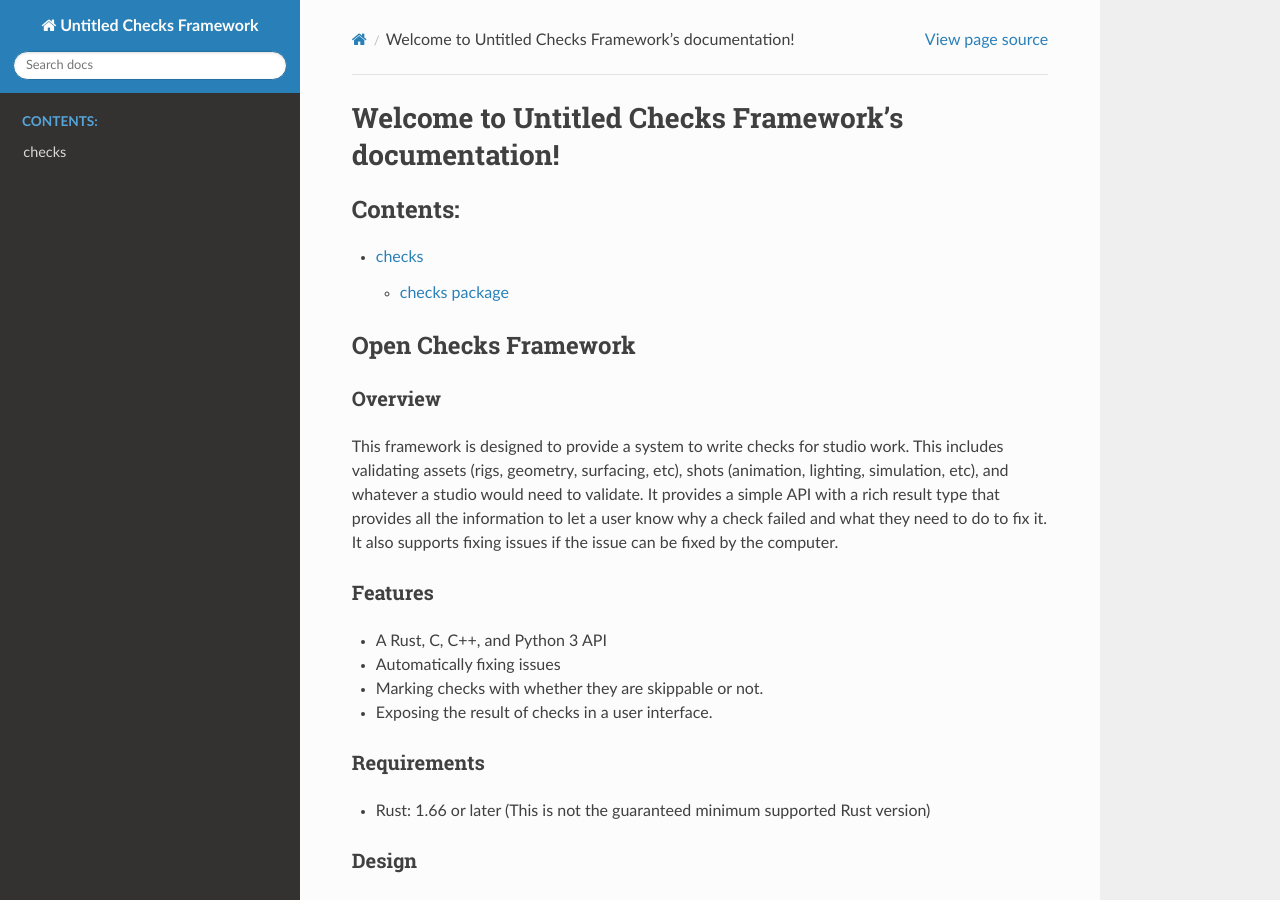
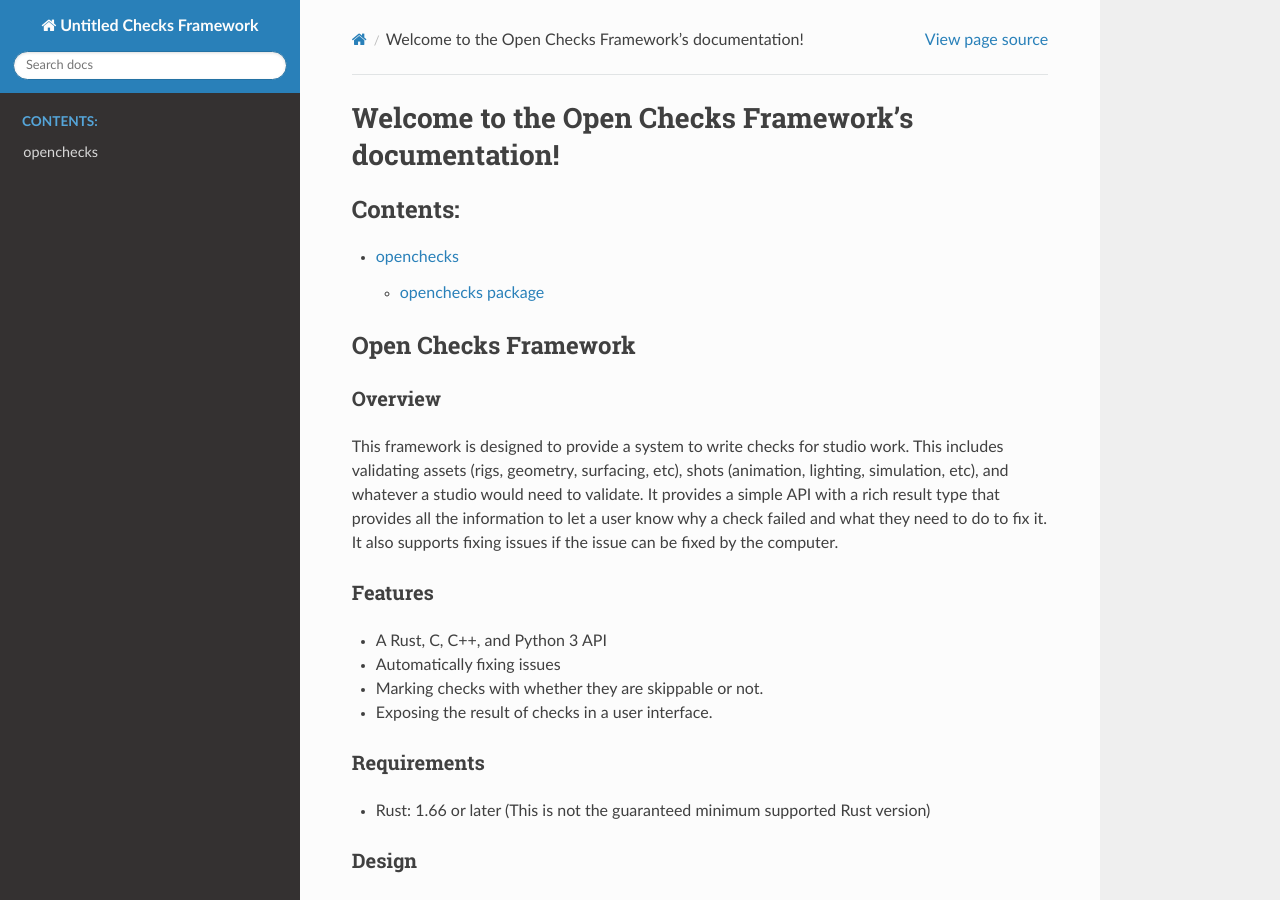
Before and after one commit to scott-wilson/openchecks, a Sphinx documentation site: the page built from bindings/python/docs/source/index.rst, in a window 1280 px wide and 900 px high. Built offline with Sphinx 7.4.7 and the Read the Docs theme 2.0.0, drawn with Linux system fonts in a browser that asks for light colours.

Commit message:
Add support for generating docs for Python bindings
Signed-off-by: Scott Wilson <scott@propersquid.com>

```diff
--- a/bindings/python/docs/source/index.rst
+++ b/bindings/python/docs/source/index.rst
@@ -1,9 +1,9 @@
-.. Untitled Checks Framework documentation master file, created by
+.. Open Checks Framework documentation master file, created by
    sphinx-quickstart on Mon Dec 26 15:16:42 2022.
    You can adapt this file completely to your liking, but it should at least
    contain the root `toctree` directive.
 
-Welcome to Untitled Checks Framework's documentation!
+Welcome to the Open Checks Framework's documentation!
 =====================================================
 
 .. toctree::
--- a/bindings/python/docs/source/modules.rst
+++ b/bindings/python/docs/source/modules.rst
@@ -1,7 +1,7 @@
-checks
-======
+openchecks
+==========
 
 .. toctree::
    :maxdepth: 4
 
-   checks
+   openchecks
--- a/bindings/python/docs/source/checks.rst
+++ b/bindings/python/docs/source/openchecks.rst
@@ -1,10 +1,10 @@
-checks package
-==============
+openchecks package
+==================
 
 Module contents
 ---------------
 
-.. automodule:: checks
+.. automodule:: openchecks
    :members:
    :undoc-members:
    :show-inheritance:
```
Also changed, not shown: .readthedocs.yaml (added).
